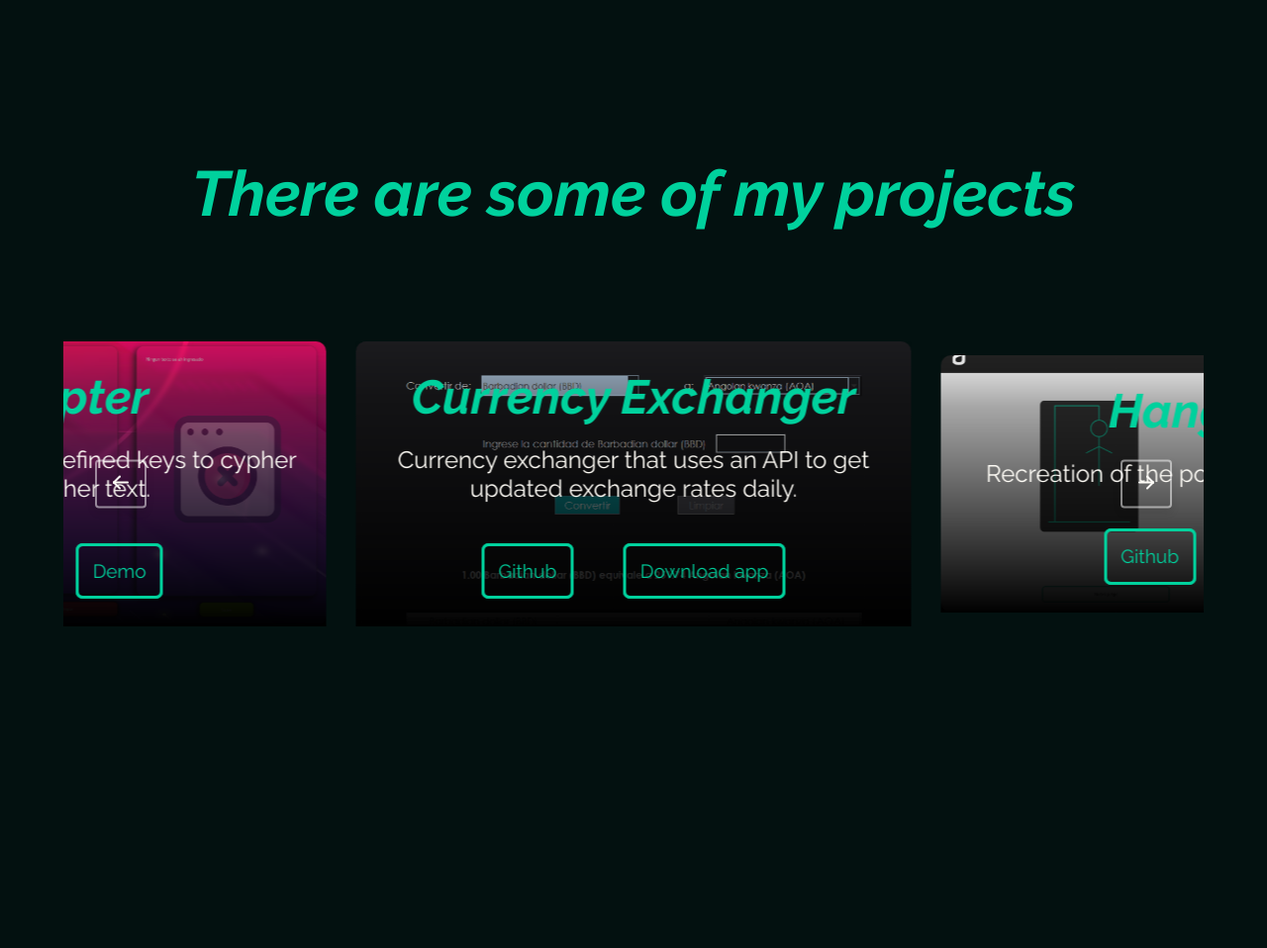
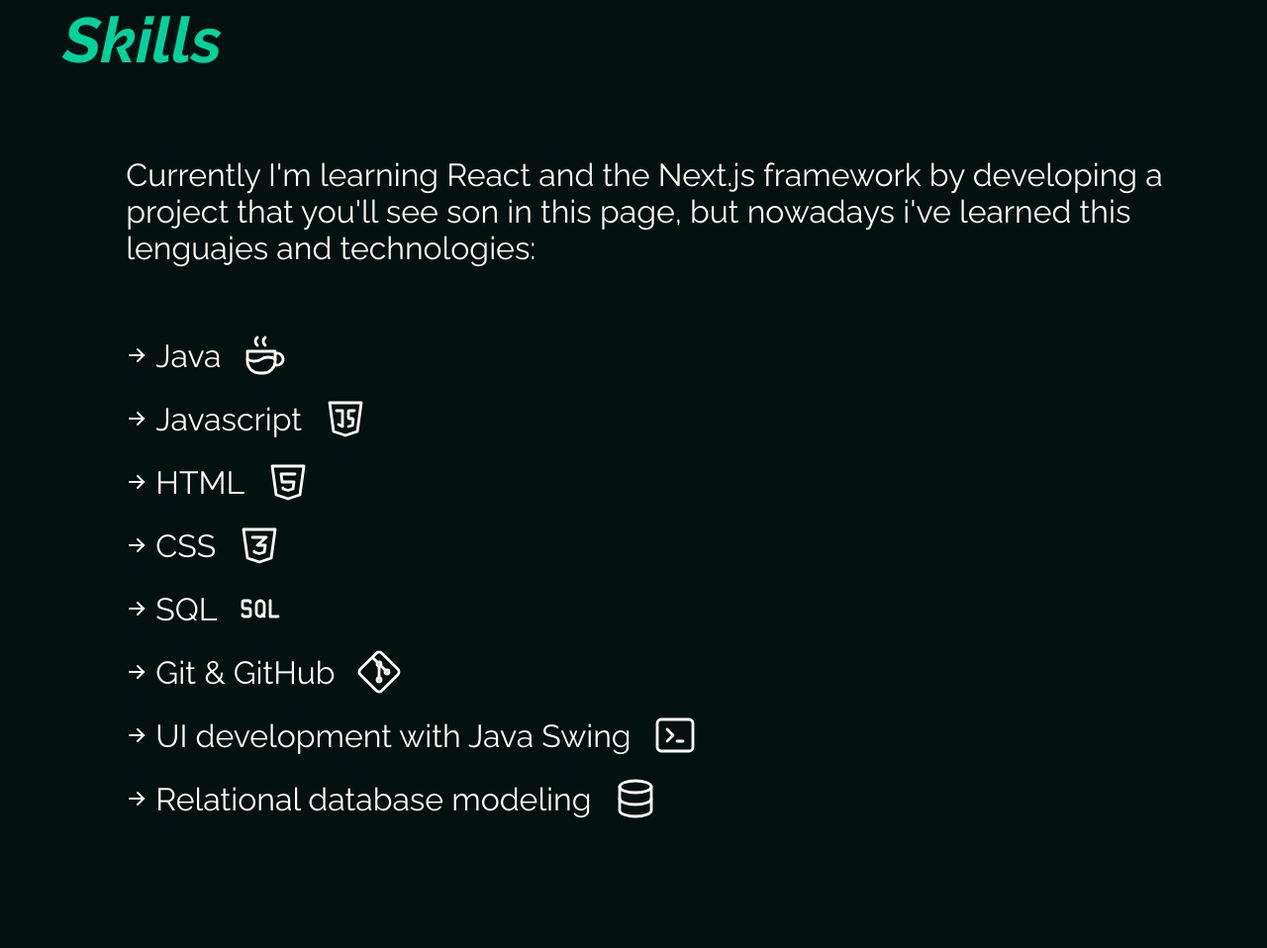
Before and after one commit to MajorNuke27/Portfolio, a plain HTML site: page index.html in a window 1280 px wide. Shown: the part 1597-2555 px from the top of the page at 99% size. Before the commit the page ends 2400 px from the top, so only its background shows below. Drawn offline with nearby package versions, Linux system fonts and the light colour scheme.

Commit message:
Adding more into to the about section and repositioning of projects carousel nav buttons

```diff
--- a/index.html
+++ b/index.html
@@ -48,12 +48,70 @@
             </footer>
             <a class="next" href="#about" aria-label="Go to next section"><img src="./assets/images/chevrons-down.svg" alt="arrow"></a>
         </article>
-        <article id="about" class="section about-intro">
-            <h2>A little bit of history...</h2>
-            <div class="about-content">
-                <p>When i was on high school i used to make some simple pages with HTML and a bit of CSS. Leaded by my cusriosity, i began to search what more can i do with code? And that's where all began...</p><br>
-                <p>I were introduced to the C++ and Java Lenguajes, and fell in love with solving some random problems with code. Since that day i have been learning about software development, and recently, turning my passion into my work.</p>
-            </div>
+        <article id="about" class="section">
+            <section class="about-intro">
+                <h2>A little bit of history...</h2>
+                <div class="about-content">
+                    <p>When i was on high school i used to make some simple pages with HTML and a bit of CSS. Leaded by my cusriosity, i began to search what more can i do with code? And that's where all began...</p><br>
+                    <p>I were introduced to the C++ and Java Lenguajes, and fell in love with solving some random problems with code. Since that day i have been learning about software development, and recently, turning my passion into my work.</p>
+                </div>
+            </section>
+            <section class="about-skills">
+                <h2>Skills</h2>
+                <div class="about-content techs-text">
+                    <p>Currently I'm learning React and the Next.js framework by developing a project that you'll see son in this page, but nowadays i've learned this lenguajes and technologies:</p>
+                    <ul class="techs">
+                        <li>
+                            <div class="item-content">
+                                Java
+                                <img src="./assets/images/coffee.svg" alt="java logo">
+                            </div>
+                        </li>
+                        <li>
+                            <div class="item-content">
+                                Javascript
+                                <img src="./assets/images/brand-javascript.svg" alt="javascript logo">
+                            </div>
+                        </li>
+                        <li>
+                            <div class="item-content">
+                                HTML
+                                <img src="./assets/images/brand-html5.svg" alt="html logo">
+                            </div>
+                        </li>
+                        <li>
+                            <div class="item-content">
+                                CSS
+                                <img src="./assets/images/brand-css3.svg" alt="css logo">
+                            </div>
+                        </li>
+                        <li>
+                            <div class="item-content">
+                                SQL
+                                <img src="./assets/images/sql.svg" alt="sql logo">
+                            </div>
+                        </li>
+                        <li>
+                            <div class="item-content">
+                                Git & GitHub
+                                <img src="./assets/images/brand-git.svg" alt="git & github logo">
+                            </div>
+                        </li>
+                        <li>
+                            <div class="item-content">
+                                UI development with Java Swing
+                                <img src="./assets/images/terminal-2.svg" alt="window logo">
+                            </div>
+                        </li>
+                        <li>
+                            <div class="item-content">
+                                Relational database modeling
+                                <img src="./assets/images/database.svg" alt="database logo">
+                            </div>
+                        </li>
+                    </ul>
+                </div>
+            </section>
         </article>
         <article id="projects" class="section projects" style="height: 100vh;">
             <h2>There are some of my projects</h2>
@@ -104,9 +162,9 @@
                         </li>
                     </ul>
                 </div>
-                <div class="glide__arrows" data-glide-el="controls">
-                    <button class="glide__arrow glide__arrow--left" data-glide-dir="<"><img src="./assets/images/arrow-left.svg" alt="arrow left"></button>
-                    <button class="glide__arrow glide__arrow--right" data-glide-dir=">"><img src="./assets/images/arrow-right.svg" alt="arrow right"></button>
+                <div class="glide__arrows controls" data-glide-el="controls">
+                    <button class="glide__arrow bt-car glide__arrow--left" data-glide-dir="<"><img src="./assets/images/arrow-left.svg" alt="arrow left"></button>
+                    <button class="glide__arrow bt-car glide__arrow--right" data-glide-dir=">"><img src="./assets/images/arrow-right.svg" alt="arrow right"></button>
                 </div>
             </div>
         </article>
--- a/styles/about.css
+++ b/styles/about.css
@@ -10,6 +10,42 @@
     margin-left: 5.5%;
 }
 
+.techs-text {
+    display: flex;
+    flex-direction: column;
+    row-gap: 50px;
+}
+
+.about-skills {
+    min-height: 100vh;
+    display: flex;
+    flex-direction: column;
+    justify-content: center;
+    row-gap: 80px;
+}
+
+.techs {
+    color: var(--white);
+    font-size: 2rem;
+    list-style-image: url("../assets/images/arrow-right.svg");
+    padding-left: 30px;
+}
+
+.techs li {
+    margin-top: 1rem;
+}
+
+
+.item-content {
+    display: flex;
+    align-items: center;
+    column-gap: 20px;
+}
+
+.item-content img {
+    height: 3rem;
+}
+
 @media screen and (max-width:800px) {
     .about-intro {
         height: fit-content;
@@ -20,4 +56,14 @@
     .about-content {
         margin-left: 0;
     }
+
+    .techs {
+        font-size: 1.5rem;
+    }
 }
+
+@media screen and (max-width: 600px) {
+    .techs {
+        font-size: 1.2rem;
+    }
+}
--- a/styles/projects.css
+++ b/styles/projects.css
@@ -59,6 +59,17 @@
     isolation: isolate;
 }
 
+.controls {
+    display: flex !important;
+    justify-content: space-around !important;
+}
+
+.bt-car {
+    position: relative !important;
+    display: inline !important;
+    transform: translateY(0) !important;
+}
+
 @media only screen and (max-width: 1366px) {
     .body {
         font-size: 1.5rem;
```
Also changed, not shown: assets/images/brand-css3.svg (added), assets/images/brand-git.svg (added), assets/images/brand-github.svg (added), assets/images/brand-html5.svg (added), assets/images/brand-javascript.svg (added), assets/images/coffee.svg (added), assets/images/database.svg (added), assets/images/sql.svg (added), assets/images/terminal-2.svg (added).
